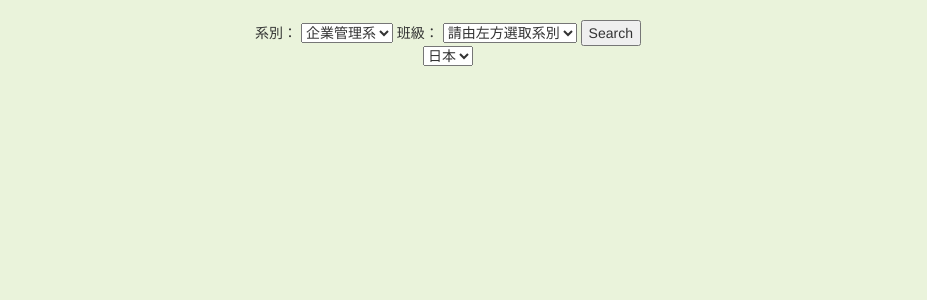
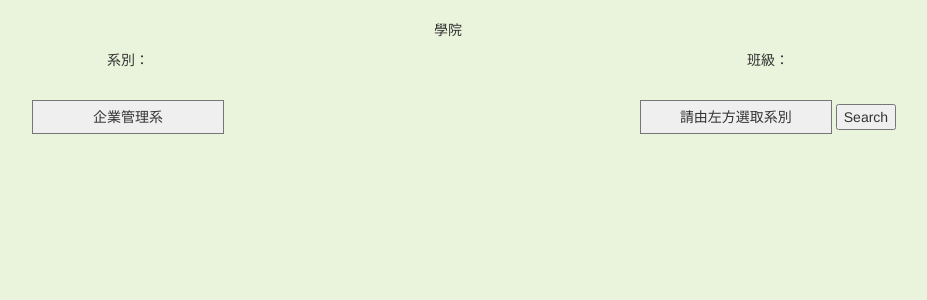
Before and after one commit to liubohung/database_W, a PHP site: page /database_W/ajax/searchtry.php in a window 1280 px wide. Shown: the part 51-351 px from the top of the page, without its empty margins (192-1119 px from the left). Run offline with PHP 8.4, Linux system fonts and the light colour scheme; some libraries are stand-ins or nearby versions.

Commit message:
changing ttt.html and searchtry.php

```diff
--- a/searchtry.php
+++ b/ajax/searchtry.php
@@ -47,9 +47,10 @@
 				</div>
 			</div>
 		</nav>
-		<script>
+
+<script>
         department = new Array();
-        department[0] = [ 0:"企管一甲", 1:"企管一乙", "企管二甲", "企管二乙", "企管三甲", "企管三乙", "企管四甲", "企管四乙", "企管碩一", "企管碩二"]; //企管系
+        department[0] = ["企管一甲", "企管一乙", "企管二甲", "企管二乙", "企管三甲", "企管三乙", "企管四甲", "企管四乙", "企管碩一", "企管碩二"]; //企管系
         department[1] = ["通識－社會整合(SB)", "通識－社會", "通識－社會(夜)", "通識－人文", "通識－人文(夜)", "通識－自然", "通識－自然(夜)", "通識－統合", "通識－統合(夜)"];	//通識課
         department[2] = ["資訊一甲", "資訊一乙", "資訊一丙", "資訊二甲", "資訊二乙", "資訊二丙", "資訊二丁", "資訊三甲", "資訊三乙", "資訊三丙", "資訊三丁", "資訊碩一", "資訊博一", "資訊博二", "電腦系統學程資訊三", "軟體工程學程資訊三", "網路與資安學程資訊三", "資訊跨域學程資訊三"];	//資訊系
         function renew(index) {
@@ -58,29 +59,62 @@
             document.myForm.member.length = department[index].length;	// 刪除多餘的選項
         }
     </script>
-	<div style="text-align:center">
-		<form name="myForm" action=".php" method="post">
-        系別：
-        <select name="department" onclick="renew(this.selectedIndex);">
-            <option value=0>企業管理系
-            <option value=1>通識
-            <option value=2>資訊工程系
-        </select>
+    <style type="text/css">
+    	select{
+    		height:20%;
+        	line-height:32px;
+        	font-size:14px;
+        	width:30%;
+        	border-bottom-style:solid;
 
-        班級：
-        <select name="member">
-            <option value="">請由左方選取系別
-        </select>
+        	text-align: center;
+			text-align-last: center;
+        	margin:20px auto;
+    		appearance:none;
+    		-webkit-appearance:none;
+    		-moz-appearance:none;
+    		-ms-appearance:none;
+    		-o-appearance:none;
+    		-khtml-appearance:none;
+    	}
+    </style>
+    <div id="cccc" style="text-align:center">
+    <form name="myForm" action=".php" method="post">
+        <fieldset>
+            <div>
+                <p>學院</p>
+            </div>
+        </fieldset>
+        <div style="float:left;width: 50%;height: 50%;">
+            <p>系別：</p>
+            <select name="department" onclick="renew(this.selectedIndex);">
+                <option value="企業管理系">企業管理系</option>
+                <option value="通識">通識</option>
+                <option value="資訊工程系">資訊工程系</option>
+            </select>
+        </div>
+        <div style="float:right;width: 50%;height: 50%;">
+            <p>班級：</p>
+            <select name="member">
+                <option value="">請由左方選取系別</option>
+            </select>
         <input type="submit" value="Search">
+        </div>
     </form>
-	<form>
-		<select name="travel-form">
-			<option value="Japan ">日本</option>
-			<option value="Korea">韓國</option>
-			<option value="Europe ">歐洲</option>
-			<option value="China ">大陸</option>
-		</select>
-	</form>
+    <script>
+$(document).ready(function(){
+  $("input").click(function(){
+    $.post("/example/jquery/demo_test_post.asp",
+    {
+      name:"Donald Duck",
+      city:"Duckburg"
+    },
+    function(data,status){
+      alert("数据：" + data + "\n状态：" + status);
+    });
+  });
+});
+</script>
 </div>
 </body>
 </html>
--- a/ttt.html
+++ b/ajax/ttt.html
@@ -74,9 +74,9 @@
         <div>
             <p>系別：</p>
             <select name="department" onclick="renew(this.selectedIndex);">
-                <option value=0>企業管理系</option>
-                <option value=1>通識</option>
-                <option value=2>資訊工程系</option>
+                <option value="企業管理系">企業管理系</option>
+                <option value="通識">通識</option>
+                <option value="資訊工程系">資訊工程系</option>
             </select>
         </div>
         <div>
```
Also changed, not shown: welcome.php (+5 -5 lines).
